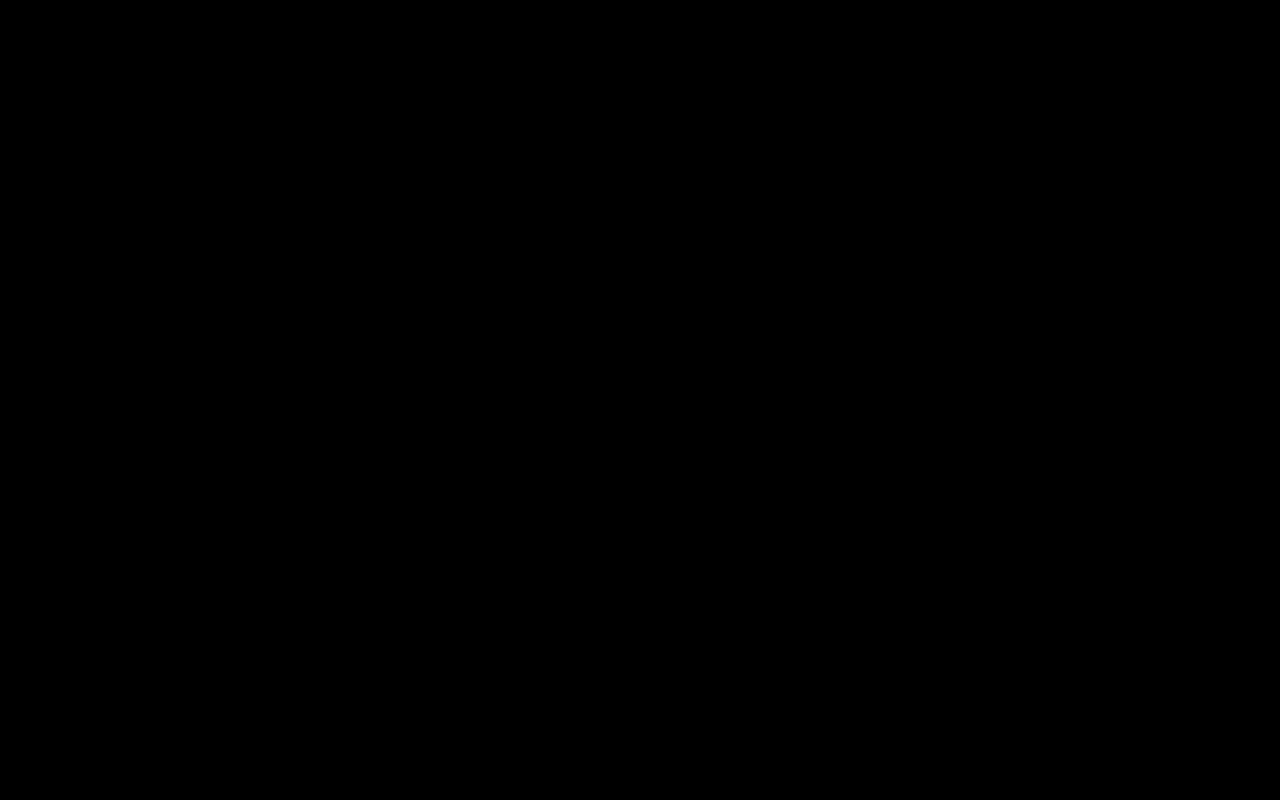
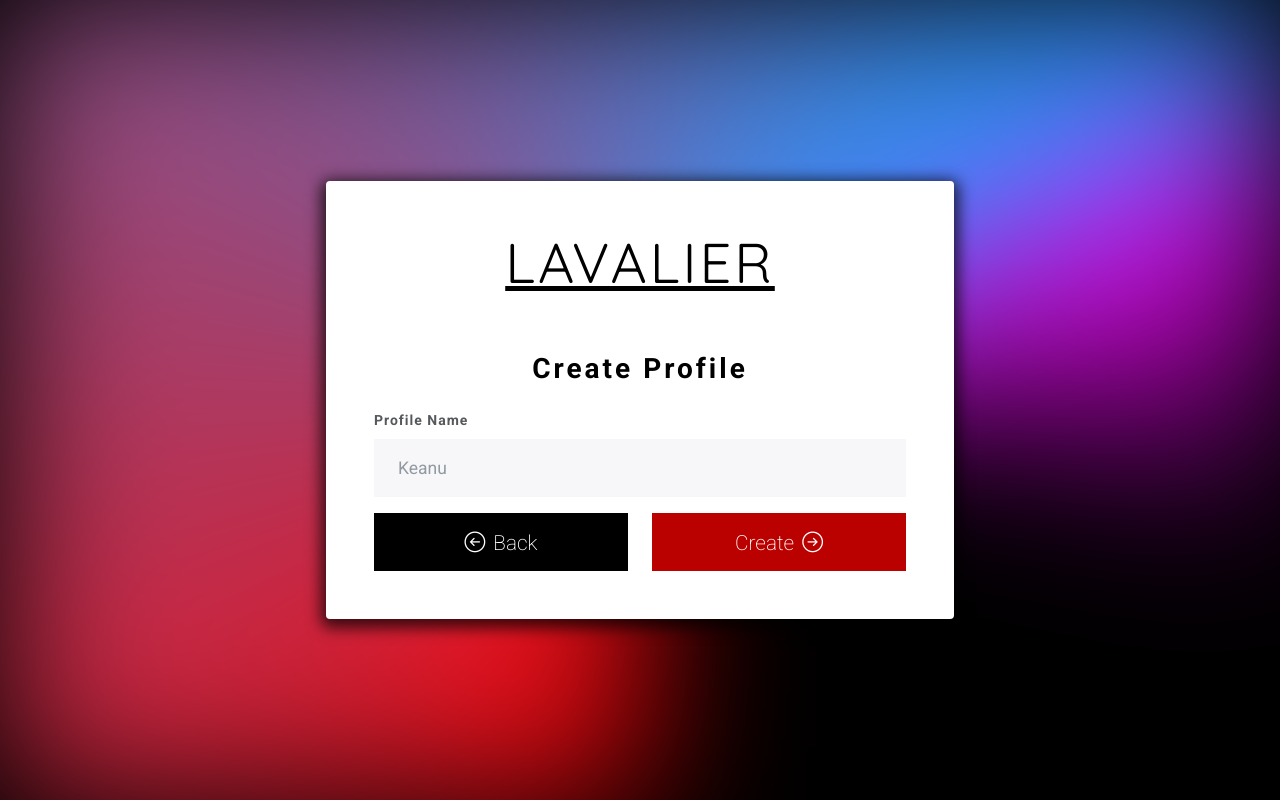
Before and after one commit to Lavalier/lavalier-electron-client, a React (Create React App) app: page /profiles-add in a window 1280 px wide. Built offline with nearby package versions, Linux system fonts and the light colour scheme.

Commit message:
Add basic profile creation and selection

```diff
--- a/src/App.js
+++ b/src/App.js
@@ -7,6 +7,8 @@ import Welcome from './setup/Welcome'
 import ServerLogin from './setup/ServerLogin'
 import SetupServer from './setup/SetupServer'
 import Home from './home/Home'
+import ProfileSelection from './home/ProfileSelection'
+import AddProfile from './home/AddProfile'
 import VideoPlayer from './watch/VideoPlayer'
 
 function App() {
@@ -24,6 +26,8 @@ function App() {
         <Route path="/setup-server" component={SetupServer}></Route>
         <Route path="/login" component={ServerLogin}></Route>
         <Route path="/home" component={Home}></Route>
+        <Route path="/profiles" component={ProfileSelection}></Route>
+        <Route path="/profiles-add" component={AddProfile}></Route>
         <Route path="/watch/:id" component={VideoPlayer}></Route>
       </Switch>
     </Router>
--- a/src/common/ErrorBox.js
+++ b/src/common/ErrorBox.js
@@ -1,6 +1,6 @@
 function ErrorBox(props) {
   if (props.message) {
-    return <div class="alert alert-danger">{props.message}</div>
+    return <div className="alert alert-danger">{props.message}</div>
   } else {
     return <div />
   }
--- a/src/common/LoadingScreen.js
+++ b/src/common/LoadingScreen.js
@@ -8,7 +8,7 @@ function LoadingScreen() {
         <div className="d-grid">
           <LogoText />
           <div className="text-center">
-            <div class="spinner-border" role="status" />
+            <div className="spinner-border" role="status" />
           </div>
         </div>
       </div>
--- /dev/null
+++ b/src/home/AddProfile.js
@@ -0,0 +1,82 @@
+import { useHistory } from 'react-router-dom'
+import { useState } from 'react'
+import usePersistedState from '../usePersistedState'
+import { pushJSON } from '../fetchUtils'
+
+import LogoText from '../common/LogoText'
+import ErrorBox from '../common/ErrorBox'
+
+function AddProfile() {
+  const [name, setName] = useState('')
+
+  const [currentServer, setCurrentServer] = usePersistedState('currentServer', {})
+  const history = useHistory()
+
+  const [error, setError] = useState('')
+
+  async function handleSubmit(e) {
+    e.preventDefault()
+
+    if (name.length > 0) {
+      const profileCreateResponse = await pushJSON(
+        `${currentServer.address}/api/profiles`,
+        {
+          name: name
+        },
+        {
+          headers: { 'lavalier-token': currentServer.token },
+          method: 'POST'
+        }
+      )
+
+      if (profileCreateResponse.error) {
+        setError(profileCreateResponse.message)
+      } else {
+        history.goBack()
+      }
+    }
+  }
+
+  return (
+    <div className="container-fluid d-flex align-items-center min-vh-100">
+      <div className="special-gradient special-gradient-one"></div>
+      <div className="container special-gradient-content bg-white mw-50 rounded shadow-thick p-5">
+        <div className="d-grid">
+          <LogoText />
+          <h2 className="text-center mb-4">Create Profile</h2>
+          <ErrorBox message={error} />
+          <form onSubmit={handleSubmit}>
+            <div className="mb-3">
+              <label className="fw-bold form-label">Profile Name</label>
+              <input
+                type="text"
+                className="mb-3 form-control form-control-lg"
+                placeholder="Keanu"
+                onChange={(e) => {
+                  setName(e.target.value)
+                }}
+                required
+              />
+            </div>
+            <div className="row">
+              <div className="col d-grid">
+                <button type="button" onClick={history.goBack} className="btn btn-lg btn-primary">
+                  <i className="icon-arrow-left-circle icons right align-middle"></i>
+                  <span className="align-middle">Back</span>
+                </button>
+              </div>
+              <div className="col d-grid">
+                <button type="submit" className="btn btn-lg btn-danger">
+                  <span className="align-middle">Create</span>
+                  <i className="icon-arrow-right-circle icons left align-middle"></i>
+                </button>
+              </div>
+            </div>
+          </form>
+        </div>
+      </div>
+    </div>
+  )
+}
+
+export default AddProfile
--- a/src/home/Home.js
+++ b/src/home/Home.js
@@ -19,6 +19,13 @@ function Home() {
     setCurrentServer(servers[0])
   }
 
+  // Ensure a profile is selected before continuing to home
+  if (!currentServer.profile) {
+    history.push('/profiles')
+
+    return <div />
+  }
+
   return <LoadingScreen />
 }
 
--- /dev/null
+++ b/src/home/Profile.js
@@ -0,0 +1,12 @@
+function Profile(props) {
+  return (
+    <a onClick={props.onClick}>
+      <div className="profile-card">
+        <img className="card-img-top profile-card bg-dark" />
+        <p className="text-center mt-2 text-dark fw-bold">{props.name}</p>
+      </div>
+    </a>
+  )
+}
+
+export default Profile
--- /dev/null
+++ b/src/home/ProfileSelection.js
@@ -0,0 +1,72 @@
+import { useHistory } from 'react-router-dom'
+import { useState, useEffect } from 'react'
+import usePersistedState from '../usePersistedState'
+import { fetchJSON } from '../fetchUtils'
+
+import LogoText from '../common/LogoText'
+import LoadingScreen from '../common/LoadingScreen'
+import Profile from './Profile'
+
+function ProfileSelection() {
+  const history = useHistory()
+
+  const [currentServer, setCurrentServer] = usePersistedState('currentServer', {})
+
+  const [profiles, setProfiles] = useState()
+
+  // Make sure we have a server before we continue :D
+  if (!currentServer.token) {
+    history.push('/home') // Go back to home, maybe there is another server that can be set as the currentServer
+
+    return <div />
+  }
+
+  // Load profiles
+  useEffect(async () => {
+    const profilesResponse = await fetchJSON(`${currentServer.address}/api/profiles`, {
+      headers: { 'lavalier-token': currentServer.token }
+    })
+
+    setProfiles(profilesResponse)
+  }, [])
+
+  async function useProfile(profile) {
+    await setCurrentServer({
+      ...currentServer,
+      ...{
+        profile: profile._id
+      }
+    })
+
+    history.push('/home')
+  }
+
+  return profiles ? (
+    <div className="container-fluid d-flex align-items-center min-vh-100">
+      <div className="special-gradient special-gradient-one"></div>
+      <div className="container special-gradient-content bg-white mw-50 rounded shadow-thick p-5">
+        <div className="d-grid">
+          <LogoText />
+          <h2 className="text-center mb-4">Who's watching?</h2>
+          <div className="row row-cols-auto d-flex justify-content-center">
+            {profiles.map((profile) => (
+              <div className="col">
+                <Profile name={profile.name} onClick={() => useProfile(profile)} />
+              </div>
+            ))}
+            <div className="col">
+              <Profile name="Add Profile" onClick={() => history.push('/profiles-add')} />
+            </div>
+          </div>
+        </div>
+        <div className="d-flex justify-content-center mt-4">
+          <button className="btn btn-danger">Manage Profiles</button>
+        </div>
+      </div>
+    </div>
+  ) : (
+    <LoadingScreen />
+  )
+}
+
+export default ProfileSelection
--- a/src/scss/_theme.scss
+++ b/src/scss/_theme.scss
@@ -100,6 +100,16 @@ a:not(href):not(disabled) {
 
 .top-secondary-view {
   z-index: 998;
+}
+
+.profile-card {
+  width: 10rem;
+  height: 12rem;
+}
+
+img.profile-card {
+  width: 10rem;
+  height: 10rem;
 }
 
 // Custom Colors ===============================================================
--- a/src/setup/ServerLogin.js
+++ b/src/setup/ServerLogin.js
@@ -67,6 +67,7 @@ function ServerLogin(props) {
           servers.concat([
             {
               local_server_id: nanoid(),
+              address: address,
               server_name: loginResponse.server_name,
               username: loginResponse.username,
               email: loginResponse.email,
--- a/src/watch/VideoPlayer.js
+++ b/src/watch/VideoPlayer.js
@@ -3,7 +3,7 @@ function VideoPlayer() {
     <div className="container-fluid d-flex align-items-center min-vh-100">
       <div className="container top-view">
         <div className="text-center">
-          <div class="spinner-border" role="status" />
+          <div className="spinner-border" role="status" />
         </div>
       </div>
       <div className="position-absolute bg-dim top-secondary-view top-0 bottom-0 start-0 end-0"></div>
```
